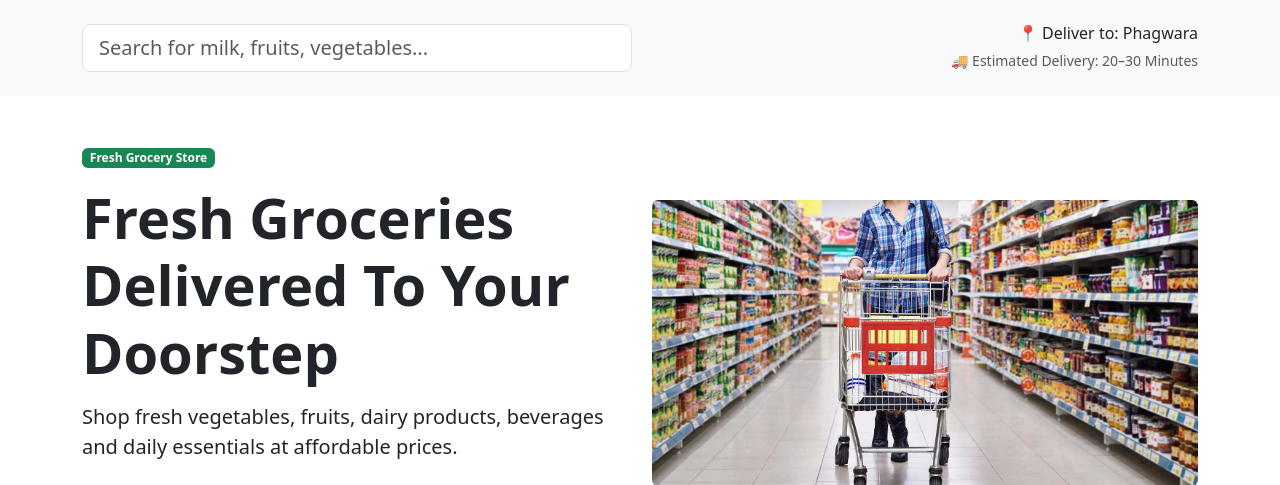
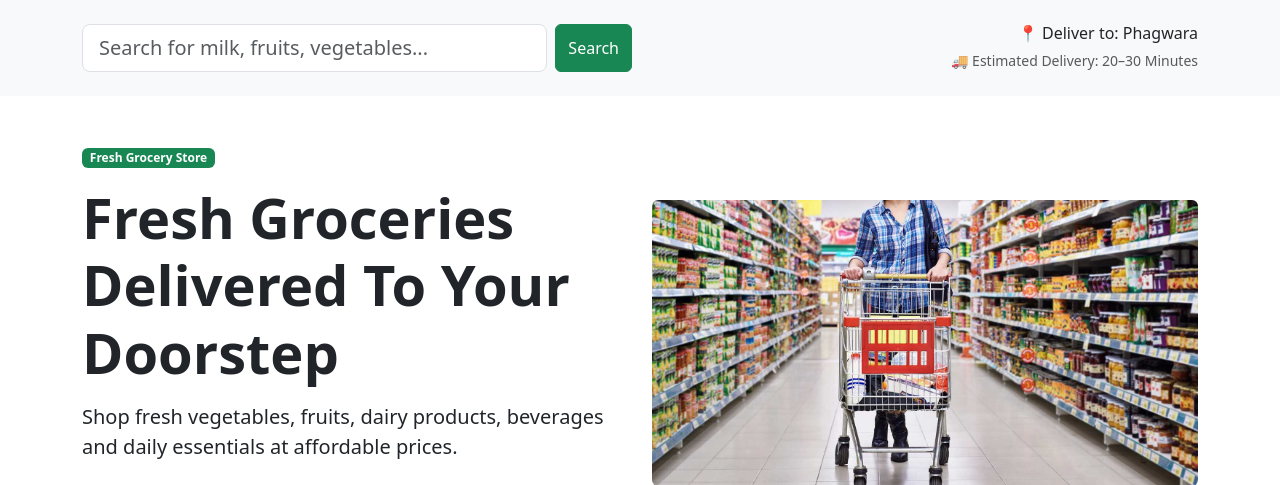
Before and after one commit to ravipushp/Hindustan-Mega-Mart, a Django app: page / in a window 1280 px wide. Shown: the part 56-541 px from the top of the page. Run offline with Django 5.2, Linux system fonts and the light colour scheme; data that the repository does not hold is empty.

Commit message:
Add product search functionality using Django GET requests

```diff
--- a/Hindustan-Mega-Mart/backend/products/views.py
+++ b/Hindustan-Mega-Mart/backend/products/views.py
@@ -1,15 +1,27 @@
 from django.shortcuts import render
 from .models import Product, Category
 
-
 def home(request):
 
-    products = Product.objects.all()
-    categories = Category.objects.all()
+    # Read search text from URL
+    search_query = request.GET.get("search", "")
+
+    # Get all active categories
+    categories = Category.objects.filter(is_active=True)
+
+    # Filter products if search text exists
+    if search_query:
+        products = Product.objects.filter(
+            name__icontains=search_query,
+            is_active=True
+        )
+    else:
+        products = Product.objects.filter(is_active=True)
 
     context = {
         "products": products,
         "categories": categories,
+        "search_query": search_query,
     }
 
     return render(request, "products/home.html", context)
--- a/Hindustan-Mega-Mart/backend/templates/products/home.html
+++ b/Hindustan-Mega-Mart/backend/templates/products/home.html
@@ -13,12 +13,18 @@
             <!-- Search -->
             <div class="col-lg-6">
 
-                <form>
+                <form method="GET" class="d-flex">
 
                     <input
                         type="text"
-                        class="form-control form-control-lg"
-                        placeholder="Search for milk, fruits, vegetables...">
+                        name="search"
+                        class="form-control form-control-lg me-2"
+                        placeholder="Search for milk, fruits, vegetables..."
+                        value="{{ search_query }}">
+
+                    <button class="btn btn-success" type="submit">
+                        Search
+                    </button>
 
                 </form>
 
@@ -170,7 +176,8 @@
                 <div class="card shadow h-100">
 
                     {% if product.image %}
-                    <img src="{{ product.image.url }}"
+                    <img
+                        src="{{ product.image.url }}"
                         class="card-img-top"
                         alt="{{ product.name }}"
                         style="height:220px; object-fit:cover;">
```
